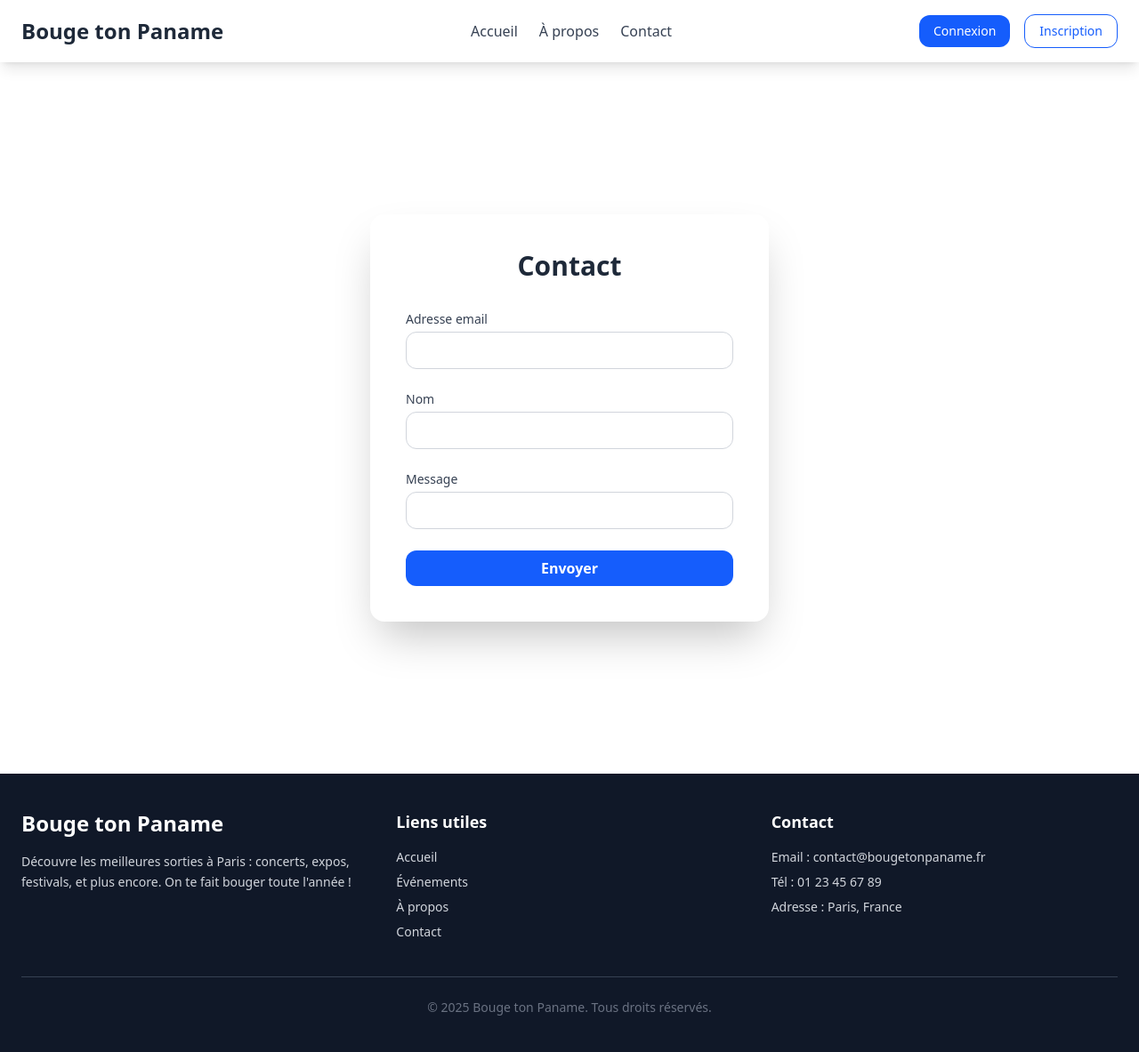
After one commit to Douxzy/Bouge-ton-Paname, a PHP site: page /contact.php in a window 1280 px wide. The commit adds this page. Shown: the whole page at 89% size. Run offline with PHP 8.4, Linux system fonts and the light colour scheme.

Commit message:
Feature/Ajout du formulaire de contact en tailwind

```diff
--- /dev/null
+++ b/vue/contact.php
@@ -0,0 +1,40 @@
+<?php
+require __dir__ . "/header/header.php";
+?>
+<div class="w-full h-screen flex items-center justify-center px-4">
+    <div class="bg-white w-full max-w-md p-10 rounded-2xl shadow-2xl">
+        <h1 class="text-3xl font-bold text-center text-gray-800 mb-8">Contact</h1>
+        <form action="../controller/login.php" method="POST" class="space-y-6">
+            <!-- Email -->
+            <div>
+                <label for="email" class="block text-sm font-medium text-gray-700">Adresse email</label>
+                <input type="email" id="email" name="email" required
+                    class="mt-1 w-full px-4 py-2 border border-gray-300 rounded-xl focus:outline-none focus:ring-2 focus:ring-blue-500" />
+            </div>
+
+            <!-- Nom -->
+            <div>
+                <label for="text" class="block text-sm font-medium text-gray-700">Nom</label>
+                <input type="text" id="text" name="text" required
+                    class="mt-1 w-full px-4 py-2 border border-gray-300 rounded-xl focus:outline-none focus:ring-2 focus:ring-blue-500" />
+            </div>
+
+            <!-- Message -->
+            <div>
+                <label for="text" class="block text-sm font-medium text-gray-700">Message</label>
+                <input type="text" id="text" name="text" required
+                    class="mt-1 w-full px-4 py-2 border border-gray-300 rounded-xl focus:outline-none focus:ring-2 focus:ring-blue-500" />
+            </div>
+
+            <!-- Bouton -->
+            <div>
+                <button type="submit"
+                    class="w-full bg-blue-600 text-white py-2 px-4 rounded-xl font-semibold hover:bg-blue-700 transition">Envoyer</button>
+            </div>
+        </form>
+    </div>
+</div>
+<?php
+require __dir__ . "/footer/footer.php";
+
+?>
--- a/vue/header/header.php
+++ b/vue/header/header.php
@@ -18,7 +18,7 @@
                 <ul class="hidden md:flex space-x-6 text-gray-700 font-medium">
                     <li><a href="<?php __dir__; ?>index.php" class="hover:text-blue-600 transition">Accueil</a></li>
                     <li><a href="#" class="hover:text-blue-600 transition">À propos</a></li>
-                    <li><a href="#" class="hover:text-blue-600 transition">Contact</a></li>
+                    <li><a href="<?php __dir__; ?> contact.php" class="hover:text-blue-600 transition">Contact</a></li>
                 </ul>
                 <div class="hidden md:flex items-center space-x-4">
                     <?php
@@ -66,7 +66,7 @@
             <div id="mobile-menu" class="hidden md:hidden px-4 pt-4 pb-2 space-y-2">
                 <a href="<?php __dir__; ?> index.php" class="block text-gray-700 hover:text-blue-600">Accueil</a>
                 <a href="#" class="block text-gray-700 hover:text-blue-600">À propos</a>
-                <a href="#" class="block text-gray-700 hover:text-blue-600">Contact</a>
+                <a href="<?php __dir__; ?> contact.php" class="block text-gray-700 hover:text-blue-600">Contact</a>
                 <div class="pt-2">
                     <a href="#" class="block w-full text-center text-white bg-blue-600 px-4 py-2 rounded-xl hover:bg-blue-700">Connexion</a>
                     <a href="#" class="block w-full text-center text-blue-600 border border-blue-600 px-4 py-2 mt-2 rounded-xl hover:bg-blue-50">Inscription</a>
```
Also changed, not shown: bouge-ton-paname.sql (+11 -0 lines).
